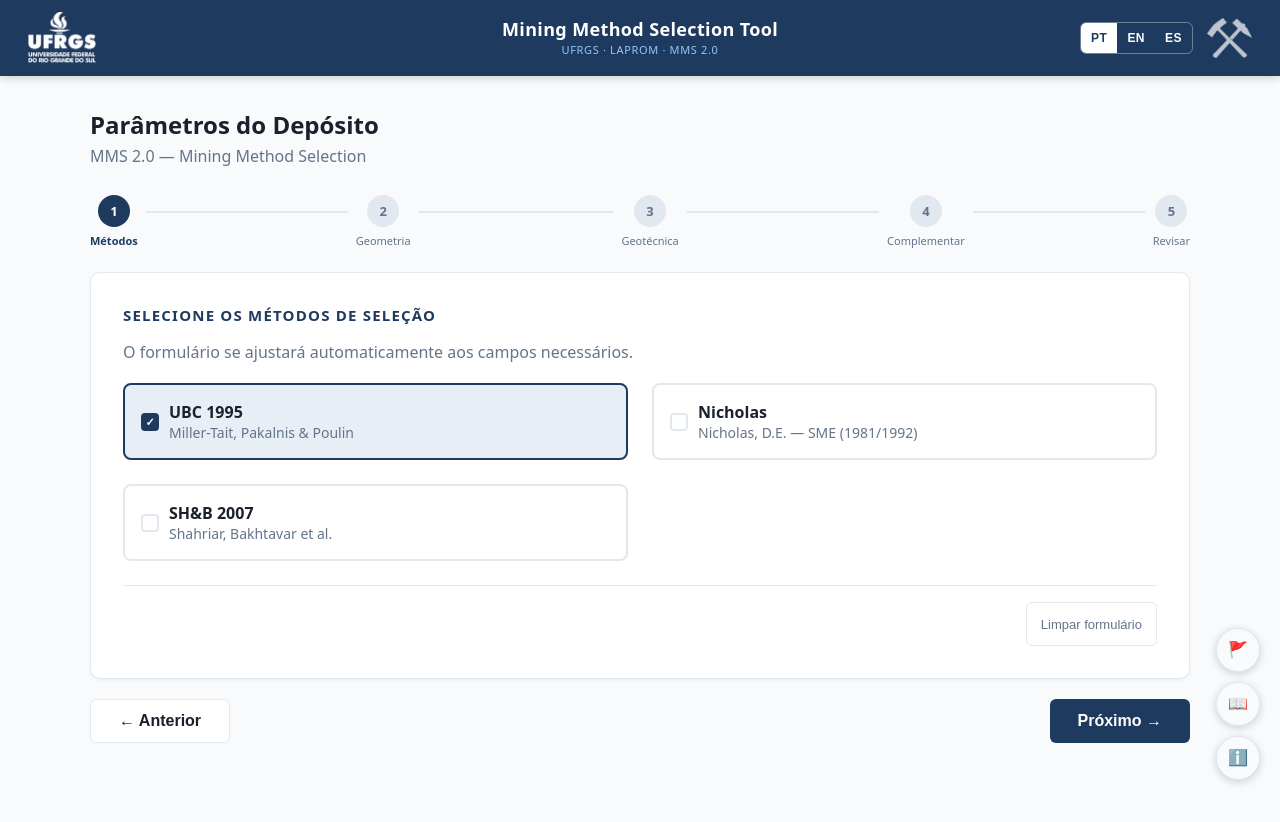
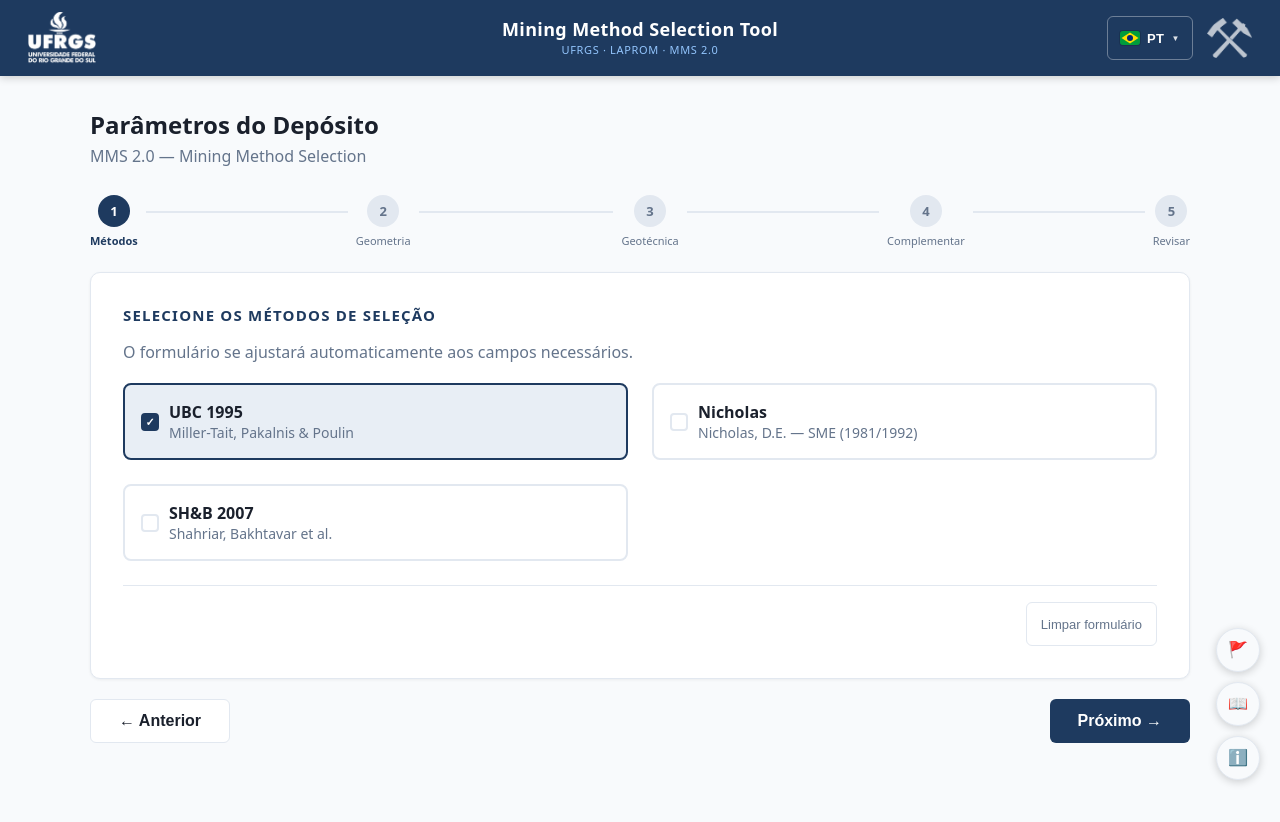
Before and after one commit to art-f-py/mms-2.0, a React (Vite) app: page /mms-2.0/inputs in a window 1280 px wide. Shown: the top 822 px of the page. Built offline with nearby package versions, Linux system fonts and the light colour scheme.

Commit message:
feat: flag-based language selector dropdown

```diff
--- a/src/components/AppHeader.jsx
+++ b/src/components/AppHeader.jsx
@@ -1,43 +1,134 @@
+import { useState, useRef, useEffect } from "react";
 import { useLocation, Link } from "react-router-dom";
 import { useTranslation } from "react-i18next";
 import brasao    from "../assets/brasao.png";
 import mineracao from "../assets/mineracao.png";
 import { LANGUAGES } from "../i18n/index.js";
 
-// Seletor de idioma — grupo segmentado PT · EN · ES, consistente com o header.
+// Bandeiras como SVG inline. Emoji de bandeira (🇧🇷/🇬🇧/🇪🇸) NÃO renderiza no
+// Windows/Chrome — aparece como as letras "BR"/"GB"/"ES" —, então desenhamos
+// versões simples e nítidas que funcionam em qualquer navegador, sem assets.
+function FlagIcon({ code, size = 20 }) {
+  const h = Math.round(size * 0.7);
+  const common = { width: size, height: h, style: { display: "block" } };
+  let svg;
+  if (code === "pt-BR") {
+    svg = (
+      <svg {...common} viewBox="0 0 20 14" aria-hidden="true">
+        <rect width="20" height="14" fill="#009C3B" />
+        <polygon points="10,1.5 18.5,7 10,12.5 1.5,7" fill="#FFDF00" />
+        <circle cx="10" cy="7" r="3" fill="#002776" />
+      </svg>
+    );
+  } else if (code === "en") {
+    // Union Jack simplificada (diagonais + cruz de São Jorge).
+    svg = (
+      <svg {...common} viewBox="0 0 60 30" aria-hidden="true">
+        <rect width="60" height="30" fill="#012169" />
+        <path d="M0,0 L60,30 M60,0 L0,30" stroke="#fff" strokeWidth="6" />
+        <path d="M0,0 L60,30 M60,0 L0,30" stroke="#C8102E" strokeWidth="2" />
+        <rect x="25" width="10" height="30" fill="#fff" />
+        <rect y="10" width="60" height="10" fill="#fff" />
+        <rect x="27" width="6" height="30" fill="#C8102E" />
+        <rect y="12" width="60" height="6" fill="#C8102E" />
+      </svg>
+    );
+  } else {
+    svg = (
+      <svg {...common} viewBox="0 0 20 14" aria-hidden="true">
+        <rect width="20" height="14" fill="#AA151B" />
+        <rect y="3.5" width="20" height="7" fill="#F1BF00" />
+      </svg>
+    );
+  }
+  return (
+    <span style={{ display: "inline-flex", borderRadius: "3px", overflow: "hidden", boxShadow: "0 0 0 1px rgba(0,0,0,0.15)", flexShrink: 0 }}>
+      {svg}
+    </span>
+  );
+}
+
+// Seletor de idioma — botão único (bandeira + código do idioma atual) que abre
+// um dropdown com as outras opções. Fecha ao selecionar, clicar fora ou Esc.
 function LanguageSelector() {
   const { t, i18n } = useTranslation();
   const current = i18n.resolvedLanguage || i18n.language;
+  const [open, setOpen] = useState(false);
+  const ref = useRef(null);
+
+  // Fecha o dropdown ao clicar fora ou com a tecla Esc.
+  useEffect(() => {
+    if (!open) return;
+    const onPointer = (e) => { if (ref.current && !ref.current.contains(e.target)) setOpen(false); };
+    const onKey = (e) => { if (e.key === "Escape") { setOpen(false); ref.current?.querySelector("button")?.focus(); } };
+    document.addEventListener("mousedown", onPointer);
+    document.addEventListener("keydown", onKey);
+    return () => {
+      document.removeEventListener("mousedown", onPointer);
+      document.removeEventListener("keydown", onKey);
+    };
+  }, [open]);
+
+  const currentLang = LANGUAGES.find((l) => l.code === current) || LANGUAGES[0];
+  const others = LANGUAGES.filter((l) => l.code !== currentLang.code);
+
+  const choose = (code) => { i18n.changeLanguage(code); setOpen(false); };
 
   return (
-    <div
-      role="group"
+    <div ref={ref} style={{ position: "relative", flexShrink: 0 }}>
+      {/* Botão principal — bandeira + código do idioma atual */}
+      <button
+        onClick={() => setOpen((o) => !o)}
+        aria-haspopup="listbox"
+        aria-expanded={open}
+        aria-label={`${t("header.language")}: ${currentLang.label}`}
+        style={{
+          display: "flex", alignItems: "center", gap: "7px",
+          minHeight: "44px", padding: "0 clamp(8px, 2vw, 12px)",
+          border: "1px solid rgba(255,255,255,0.35)", borderRadius: "6px",
+          backgroundColor: "transparent", color: "var(--color-white)",
+          cursor: "pointer", fontSize: "clamp(11px, 2.4vw, 13px)", fontWeight: 700, letterSpacing: "0.04em",
+        }}
+      >
+        <FlagIcon code={currentLang.code} />
+        <span>{currentLang.label}</span>
+        <span aria-hidden="true" style={{ fontSize: "8px", opacity: 0.85, transform: open ? "rotate(180deg)" : "none", transition: "transform 0.15s" }}>▼</span>
+      </button>
+
+      {/* Dropdown — alinhado à direita do botão para não estourar em mobile */}
+      {open && (
+        <ul
+          role="listbox"
           aria-label={t("header.language")}
           style={{
-        display: "flex", alignItems: "center",
-        border: "1px solid rgba(255,255,255,0.35)", borderRadius: "6px",
-        overflow: "hidden", flexShrink: 0,
+            position: "absolute", top: "calc(100% + 6px)", right: 0,
+            margin: 0, padding: "4px", listStyle: "none",
+            backgroundColor: "var(--color-white)", borderRadius: "8px",
+            boxShadow: "0 6px 20px rgba(0,0,0,0.25)",
+            minWidth: "100%", zIndex: 200,
           }}
         >
-      {LANGUAGES.map(({ code, label }) => {
-        const active = current === code;
-        return (
+          {others.map((l) => (
+            <li key={l.code} role="option" aria-selected="false">
               <button
-            key={code}
-            onClick={() => i18n.changeLanguage(code)}
-            aria-pressed={active}
+                onClick={() => choose(l.code)}
                 style={{
-              padding: "5px clamp(6px, 2vw, 10px)", minHeight: "30px",
-              border: "none", cursor: "pointer",
-              fontSize: "clamp(10px, 2.4vw, 12px)", fontWeight: 700, letterSpacing: "0.04em",
-              backgroundColor: active ? "var(--color-white)" : "transparent",
-              color: active ? "var(--color-primary)" : "var(--color-white)",
+                  display: "flex", alignItems: "center", gap: "9px", width: "100%",
+                  minHeight: "44px", padding: "0 12px",
+                  border: "none", borderRadius: "6px", backgroundColor: "transparent",
+                  color: "var(--color-primary)", cursor: "pointer",
+                  fontSize: "13px", fontWeight: 700, letterSpacing: "0.04em", whiteSpace: "nowrap",
                 }}
+                onMouseEnter={(e) => { e.currentTarget.style.backgroundColor = "rgba(30,58,95,0.08)"; }}
+                onMouseLeave={(e) => { e.currentTarget.style.backgroundColor = "transparent"; }}
               >
-            {label}
+                <FlagIcon code={l.code} />
+                <span>{l.label}</span>
               </button>
-        );
-      })}
+            </li>
+          ))}
+        </ul>
+      )}
     </div>
   );
 }
```
Lines whose indentation alone changed are shown as unchanged.
